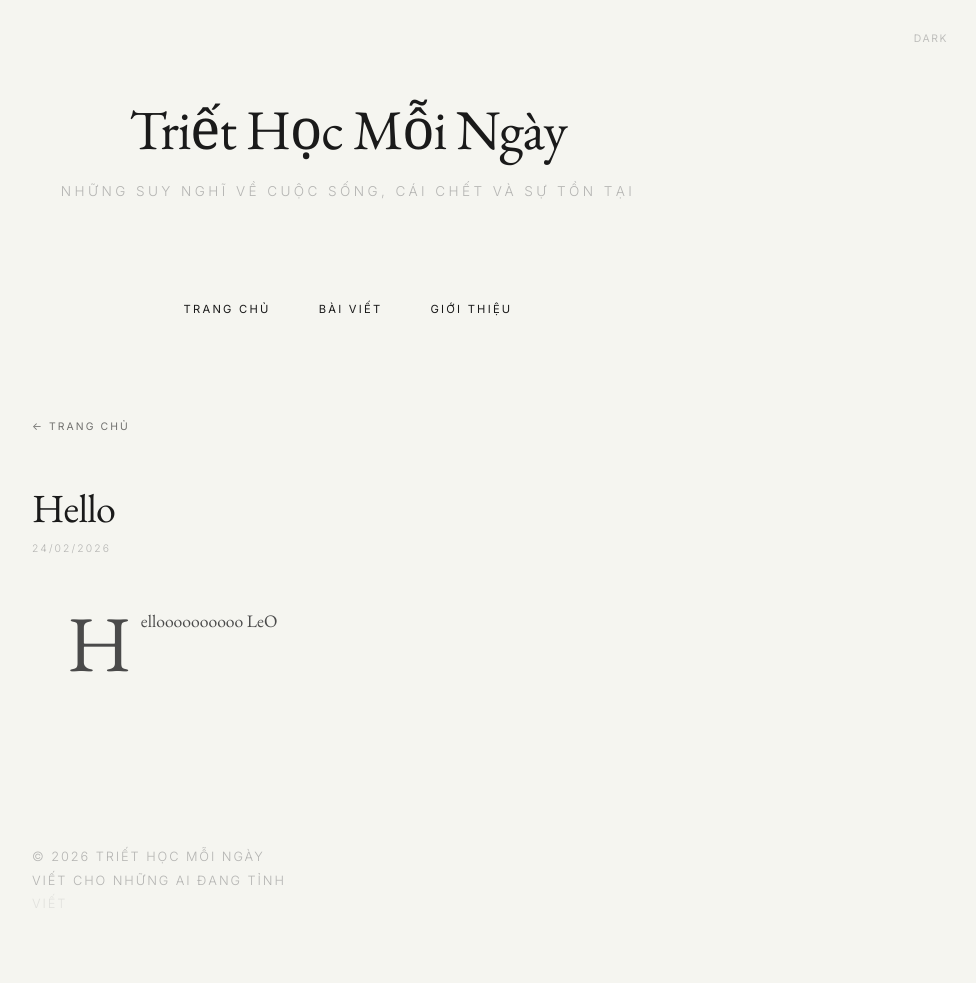
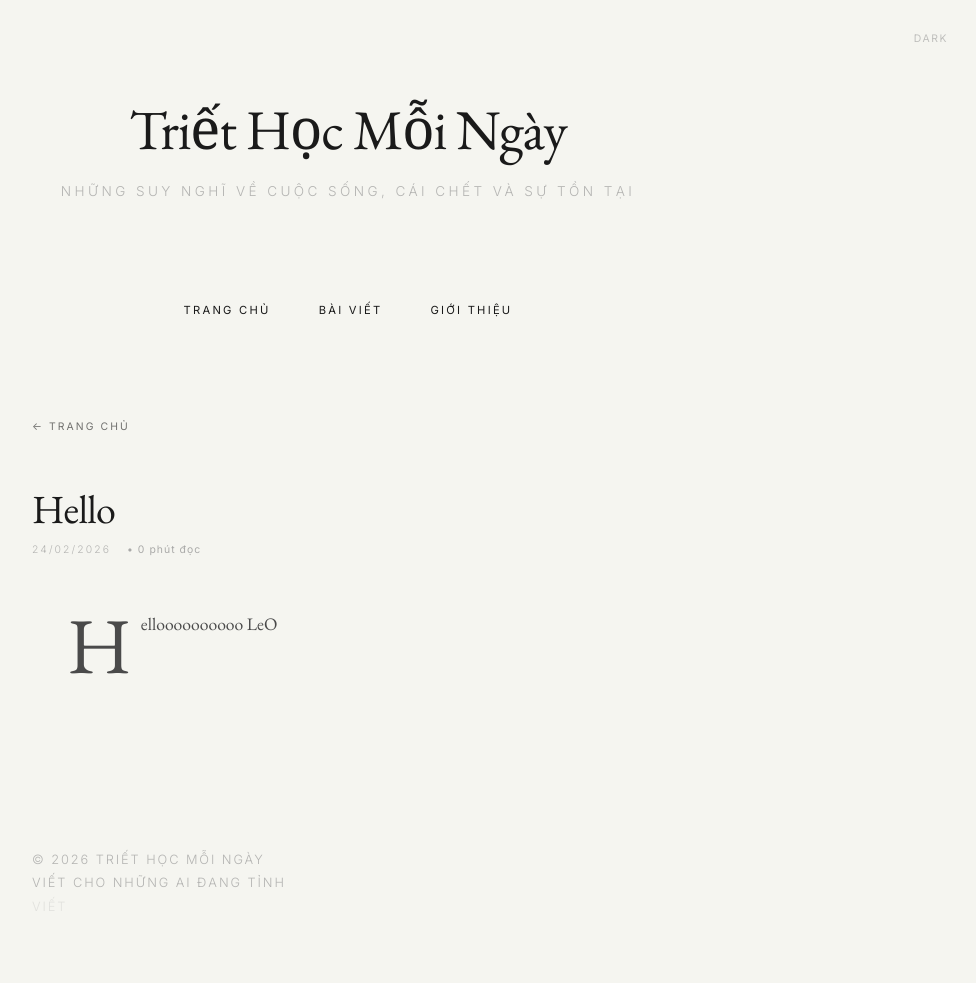
Before and after one commit to canneed02/triet-hoc-moi-ngay, a Jekyll site: the page built from _posts/2026-02-24-hello.md, in a window 1280 px wide. Shown: the whole page, without its empty margins (292-1268 px from the left). Built offline with Jekyll 4.4.1, drawn with Linux system fonts in a browser that asks for light colours.

Commit message:
Add: Reading time, scroll progress, scroll reveal, line-height 1.8

```diff
--- a/_layouts/default.html
+++ b/_layouts/default.html
@@ -52,6 +52,18 @@
             var height = document.documentElement.scrollHeight - document.documentElement.clientHeight;
             document.getElementById('progress').style.width = (winScroll / height) * 100 + '%';
         });
+        // Scroll reveal animation
+        const postContent = document.querySelector('.post-content');
+        if (postContent) {
+            const observer = new IntersectionObserver(function(entries) {
+                entries.forEach(function(entry) {
+                    if (entry.isIntersecting) {
+                        entry.target.classList.add('visible');
+                    }
+                });
+            }, { threshold: 0.1 });
+            observer.observe(postContent);
+        }
         function toggleTheme() {
             var html = document.documentElement;
             var btn = document.querySelector('.theme-toggle');
@@ -71,6 +83,18 @@
                 window.location.href = '/triet-hoc-moi-ngay/admin/';
             }
         });
+        // Scroll reveal animation
+        const postContent = document.querySelector('.post-content');
+        if (postContent) {
+            const observer = new IntersectionObserver(function(entries) {
+                entries.forEach(function(entry) {
+                    if (entry.isIntersecting) {
+                        entry.target.classList.add('visible');
+                    }
+                });
+            }, { threshold: 0.1 });
+            observer.observe(postContent);
+        }
     </script>
 </body>
 </html>
--- a/_layouts/post.html
+++ b/_layouts/post.html
@@ -8,6 +8,7 @@
 
 <div class="meta">
     <time class="date" datetime="{{ page.date | date: "%Y-%m-%d" }}">{{ page.date | date: "%d/%m/%Y" }}</time>
+    <span class="reading-time">• {{ content | number_of_words | divided_by: 200 | ceil }} phút đọc</span>
 </div>
 
 <article class="post-content">
--- a/assets/css/style.css
+++ b/assets/css/style.css
@@ -50,13 +50,13 @@
 }
 
 body {
-    font-family: var(--font-body); font-size: 18px; line-height: 1.75;
+    font-family: var(--font-body); font-size: 18px; line-height: 1.8;
     color: var(--text); background: var(--bg); min-height: 100vh;
     transition: background-color 0.6s var(--ease-smooth), color 0.6s var(--ease-smooth);
 }
 
 /* SCROLL PROGRESS */
-.scroll-progress { position: fixed; top: 0; left: 0; width: 0%; height: 2px; background: var(--accent); opacity: 0.4; z-index: 10000; transition: width 0.1s linear; }
+.scroll-progress { position: fixed; top: 0; left: 0; width: 0%; height: 2px; background: var(--text-muted); opacity: 0.8; z-index: 10000; transition: width 0.1s linear; }
 
 .container { max-width: 680px; margin: 0 auto; padding: var(--space-3xl) var(--space-md) var(--space-2xl); }
 
@@ -208,7 +208,7 @@
 }
 
 .post-content p {
-    line-height: 1.75;
+    line-height: 1.8;
     margin-bottom: 2rem;
 }
 
@@ -276,3 +276,23 @@
 .admin-link:hover {
     opacity: 1;
 }
+
+/* Reading Time */
+.reading-time {
+    font-family: var(--font-sans);
+    font-size: 0.65rem;
+    color: var(--text-muted);
+    letter-spacing: 0.1em;
+    opacity: 0.7;
+}
+
+/* Scroll Reveal Fade */
+.post-content {
+    opacity: 0;
+    transform: translateY(20px);
+    transition: opacity 0.6s ease, transform 0.6s ease;
+}
+.post-content.visible {
+    opacity: 1;
+    transform: translateY(0);
+}
```
